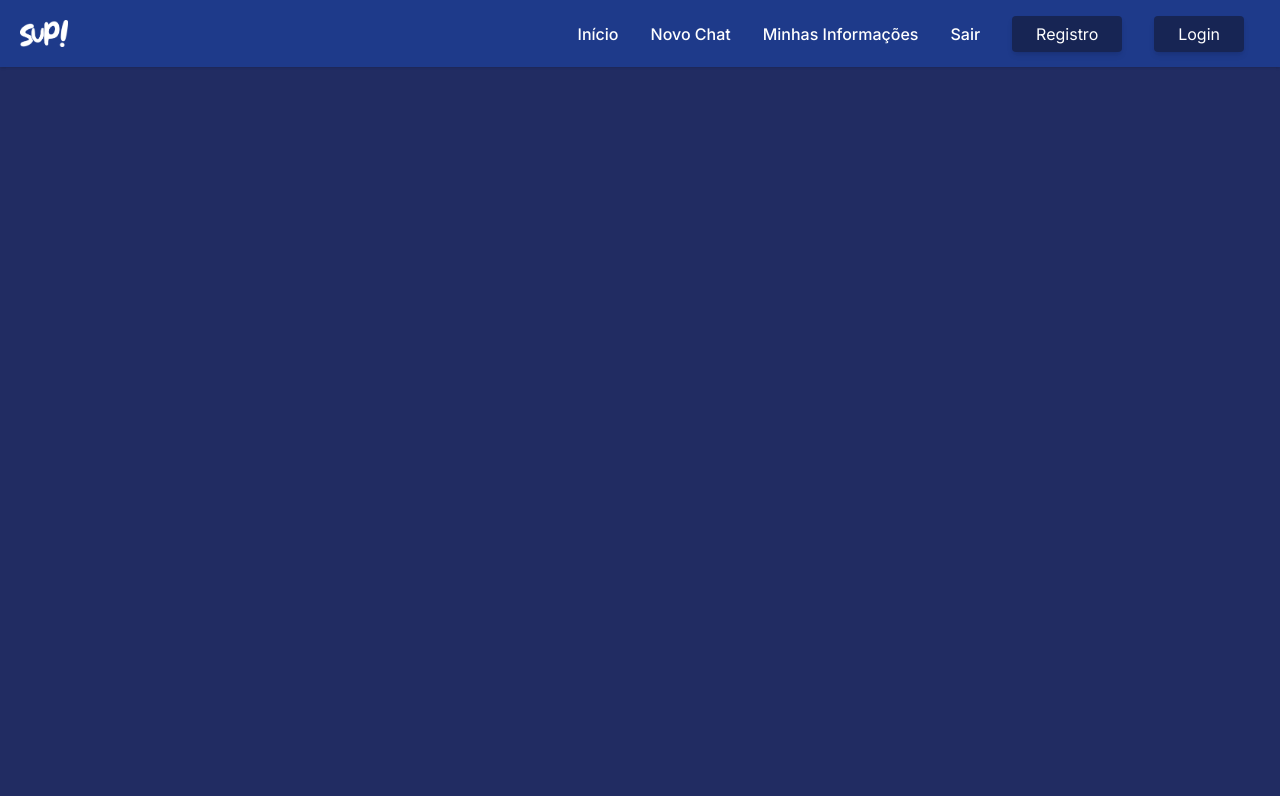
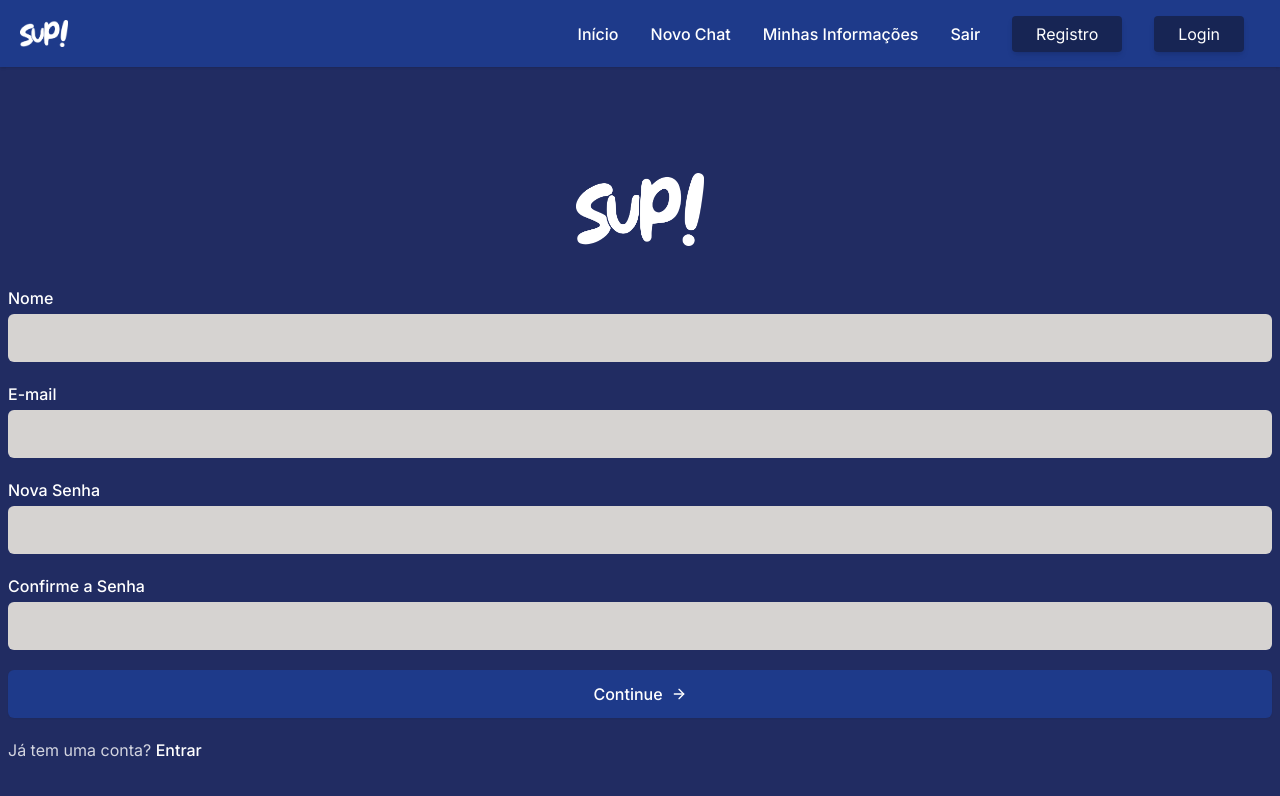
Before and after one commit to FelipeJD/sup-frontend, a Next.js app: page /register in a window 1280 px wide. Shown: the top 796 px of the page. Built offline with nearby package versions, Linux system fonts and the light colour scheme.

Commit message:
creating register screen

```diff
--- a/src/app/register/page.jsx
+++ b/src/app/register/page.jsx
@@ -1,11 +1,52 @@
-import React from 'react';
+import React from "react";
+import Link from "next/link";
+import Input from "@/components/form/input";
+import Button from "@/components/form/button";
 
-const Register = () => {
-    return (
-        <div className='w-full h-screen'>
+import { FiArrowRight } from "react-icons/fi";
 
+const Login = () => {
+  return (
+    <div className="w-full h-screen flex items-center">
+      <form className="w-full max-h-full flex flex-col px-2 space-y-5">
+        <div className="w-full">
+          <img
+            src="/sup-logo.png"
+            alt="SUP! logo"
+            className="w-32 mb-5 m-auto"
+          />
         </div>
-    )
-}
+        <div className="flex flex-col">
+          <label className="font-medium text-white mb-1">Nome</label>
+          <Input className="w-full p-3 rounded-md bg-stone-300" />
+        </div>
+        <div className="flex flex-col">
+          <label className="font-medium text-white mb-1">E-mail</label>
+          <Input className="w-full p-3 rounded-md bg-stone-300" />
+        </div>
+        <div className="flex flex-col">
+          <label className="font-medium text-white mb-1">Nova Senha</label>
+          <Input className="w-full p-3 rounded-md bg-stone-300" />
+        </div>
+        <div className="flex flex-col">
+          <label className="font-medium text-white mb-1">
+            Confirme a Senha
+          </label>
+          <Input className="w-full p-3 rounded-md bg-stone-300" />
+        </div>
+        <Button className="flex items-center justify-center w-full bg-blue-900 p-3 text-white font-medium rounded-md shadow-sm">
+          Continue
+          <FiArrowRight className="text-md ml-2 text-white" />
+        </Button>
+        <span className="mt-2 text-md text-white/80">
+          Já tem uma conta?{" "}
+          <Link href="/login" className="font-medium text-white/100">
+            Entrar
+          </Link>
+        </span>
+      </form>
+    </div>
+  );
+};
 
-export default Register;
+export default Login;
```
